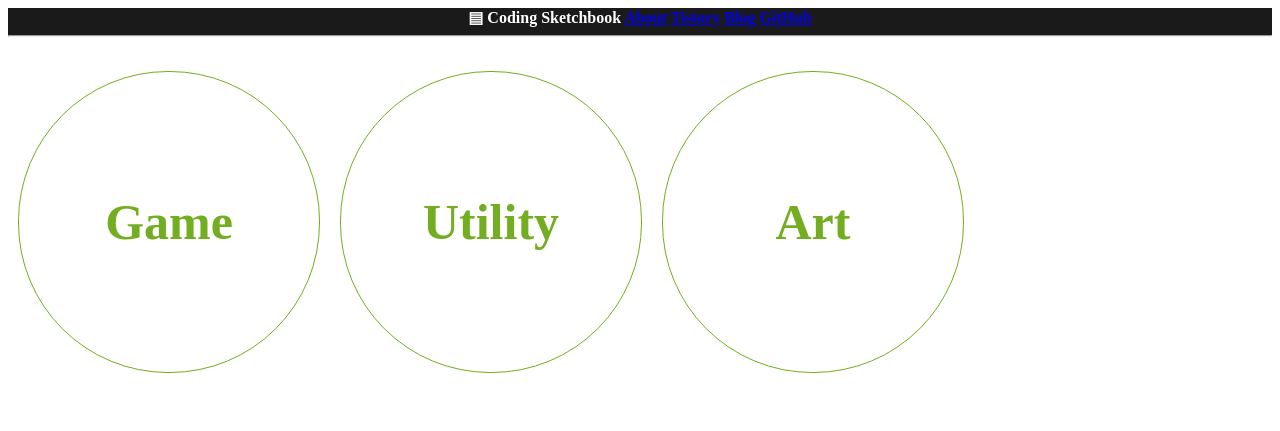
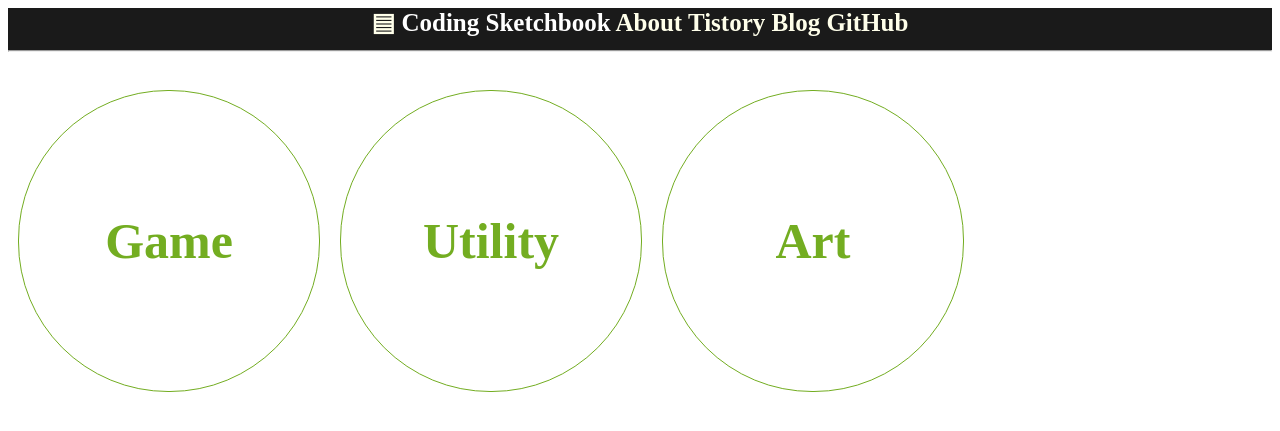
Before and after one commit to truemaxdh/truemaxdh.github.com, a Jekyll site: the page built from README.md, in a window 1280 px wide. Shown: the top 431 px of the page. Built offline with Jekyll 4.4.1, drawn with Linux system fonts in a browser that asks for light colours; our own code applies the rules of GitHub Pages for plain Markdown files.

Commit message:
Update skin.css

```diff
--- a/Style/skin.css
+++ b/Style/skin.css
@@ -1,3 +1,7 @@
+body {
+  text-align: center;
+}
+
 .clear {
   clear : both;
 }
@@ -163,9 +167,16 @@
 }
 
 #static_cont {
+  width: 965px;
   background: #1a1a1a;
   color: #fff;
-  overflow: hidden;
+  overflow-y: hidden;
+}
+
+@media only screen and (max-width:965px) {
+  #static_cont {
+    width: 100%;
+  }
 }
 
 #static_cont h1 {
@@ -191,5 +202,14 @@
   background: #1a1a1a;
   text-align: center;
   font-weight: bold;
+  font-size: 25px;
+}
+
+#header #title {
   color: #fff;
 }
+
+#header a {
+  text-decoration: none;
+  color: #ffffea;
+}
```
